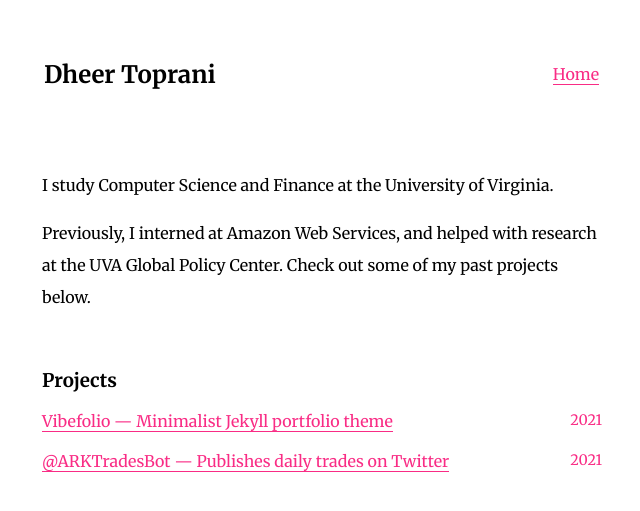
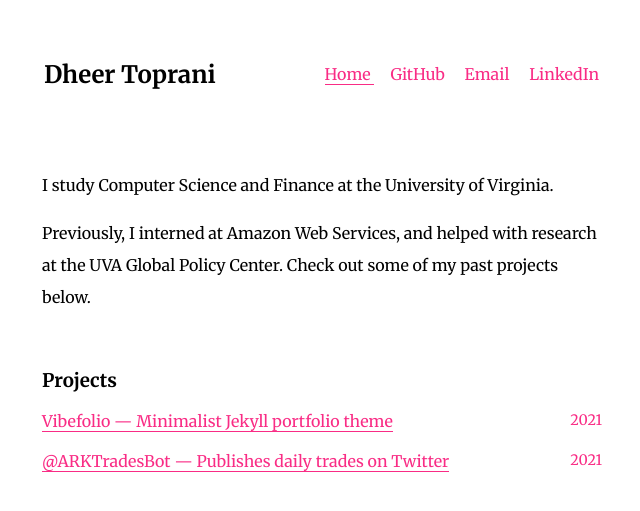
Before and after one commit to dheerkt/vibefolio, a Jekyll site: the page built from index.md, in a window 1280 px wide. Shown: the top 511 px of the page, without its empty margins (318-958 px from the left). Built offline with Jekyll 4.4.1, drawn with Linux system fonts in a browser that asks for light colours.

Commit message:
Final cleanup of css, page layouts, and navigation.

```diff
--- a/_config.yml
+++ b/_config.yml
@@ -1,4 +1,8 @@
 title: "Dheer Toprani"
+
+github_link: "http://github.com/dheerkt"
+email_address: "dheerktoprani@gmail.com"
+linkedin_link: "http://linkedin.com/in/dheerkt"
 
 collections:
   projects:
--- a/_includes/head.html
+++ b/_includes/head.html
@@ -1,4 +1,5 @@
 <meta charset="UTF-8">
 <meta http-equiv="X-UA-Compatible" content="IE=edge">
 <meta name="viewport" content="width=device-width, initial-scale=1.0">
-<link rel="stylesheet" href="style.css">
+<link rel="stylesheet" href="{{site.url}}/css/style.css">
+<title>{{ site.title }} - {{ page.title }}</title>
--- a/_includes/navigation.html
+++ b/_includes/navigation.html
@@ -10,5 +10,20 @@
                 </li>
             {% endif %}
         {% endfor %}
+        <li>
+            <a href="{{ site.github_link }}">
+                GitHub
+            </a>
+        </li>
+        <li>
+            <a href="mailto:{{ site.email_address }}">
+                Email
+            </a>
+        </li>
+        <li>
+            <a href="{{ site.linkedin_link }}">
+                LinkedIn
+            </a>
+        </li>
     </ul>
 </div>
--- a/_layouts/post.html
+++ /dev/null
@@ -1,5 +0,0 @@
----
-layout: default
----
-
-{{ content }}
```
Also changed, not shown: _layouts/page.html (+14 -5 lines), css/style.css (renamed from style.css).
